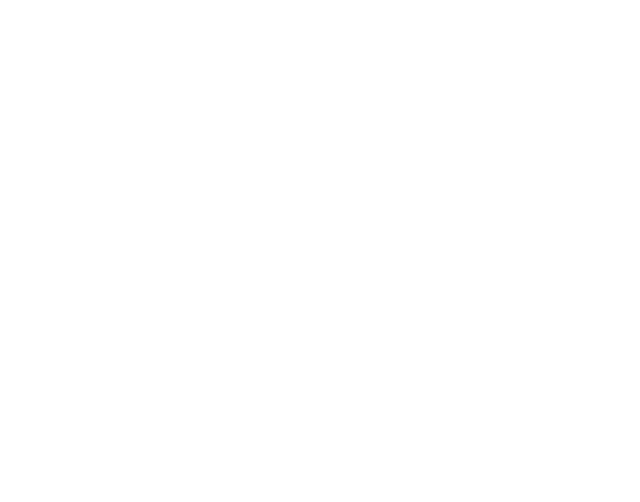
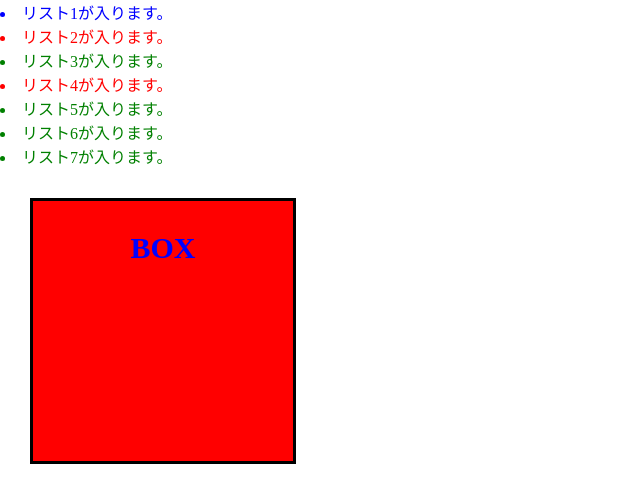
Before and after one commit to mikanman/git-practice, a plain HTML site: page index.html in a window 1280 px wide. Shown: the whole page, without its empty margins (0-640 px from the left). Drawn offline with Linux system fonts and the light colour scheme.

Commit message:
[Finish]  Webサイトを作ってみよう-3

```diff
--- a/index.html
+++ b/index.html
@@ -6,6 +6,15 @@
     <title>練習</title>
   </head>
   <body>
-
+    <li id="list_id">リスト1が入ります。</li>
+    <li class="list_class">リスト2が入ります。</li>
+    <li>リスト3が入ります。</li>
+    <li class="list_class">リスト4が入ります。</li>
+    <li>リスト5が入ります。</li>
+    <li>リスト6が入ります。</li>
+    <li>リスト7が入ります。</li>
+    <div class="box">
+      <p class="box-txt">BOX</p>
+    </div>
   </body>
 </html>
--- a/style.css
+++ b/style.css
@@ -0,0 +1,29 @@
+li {
+  color: green;
+}
+#list_id {
+  color: blue;
+}
+
+.list_class {
+  color: red;
+}
+* {
+  margin: 0;
+  padding: 0;
+}
+
+.box {
+  background-color: red;
+  width: 200px;
+  height: 200px;
+  border: 3px solid #000;
+  padding: 30px;
+  margin: 30px;
+}
+
+.box-txt{
+  font-size: 30px;
+  color: blue;
+  font-weight: bold;
+  text-align: center;}
```
